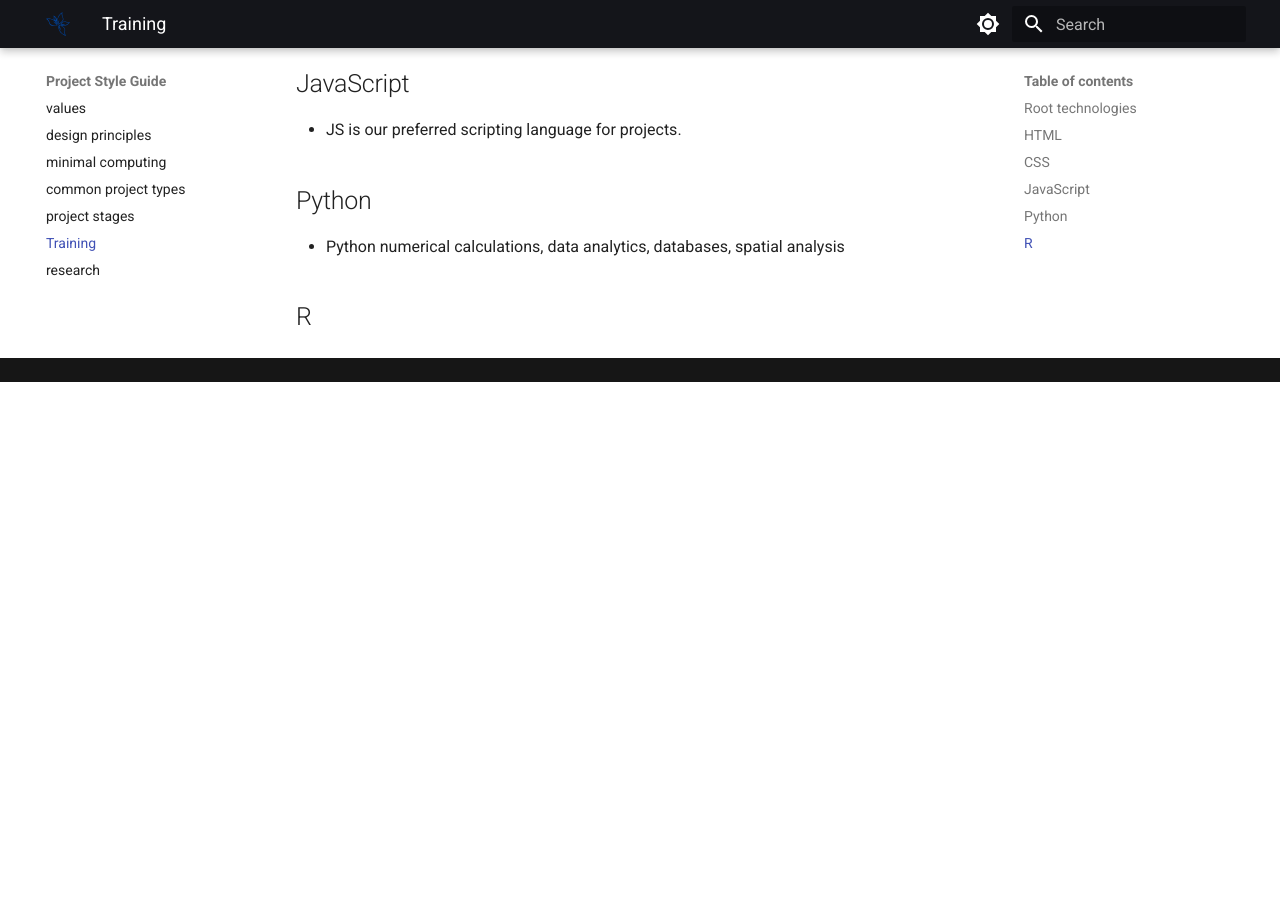
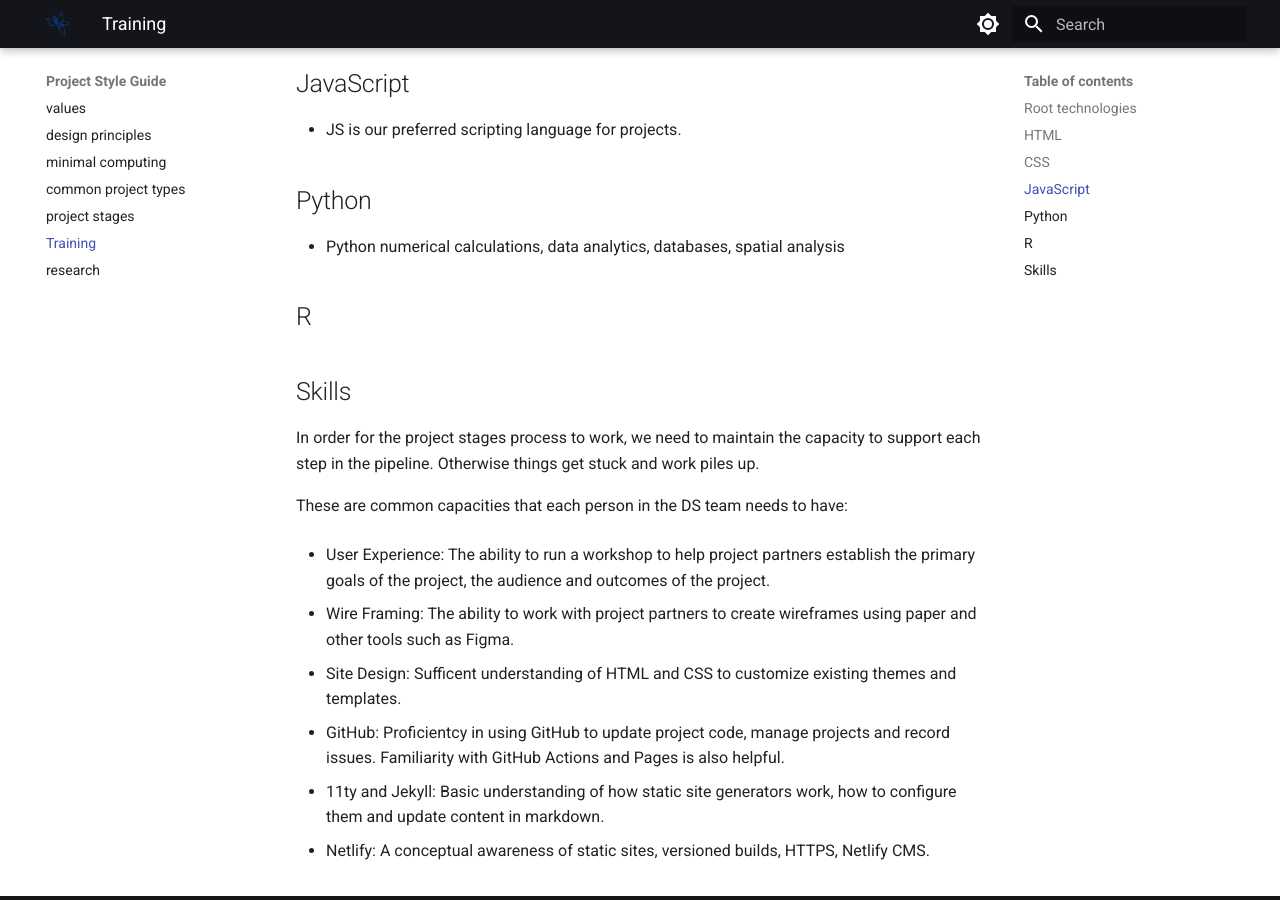
Before and after one commit to upenndigitalscholarship/style-guide, an MkDocs documentation site: the page built from docs/training.md, in a window 1280 px wide and 900 px high, scrolled down 524 px. Built offline with MkDocs 1.6.1 and Material for MkDocs 9.7.7, drawn with Linux system fonts in a browser that asks for light colours; before the commit the page ends 906 px from its top, so only the background shows below that.

Commit message:
add skills to training

```diff
--- a/docs/training.md
+++ b/docs/training.md
@@ -14,3 +14,20 @@ Rather than adopting specific solutions or framworks, we choose to focus on core
 ## Python
 - Python numerical calculations, data analytics, databases, spatial analysis
 ## R
+
+## Skills
+In order for the project stages process to work, we need to maintain the capacity to support each step in the pipeline. Otherwise things get stuck and work piles up.
+
+These are common capacities that each person in the DS team needs to have:
+
+- User Experience: The ability to run a workshop to help project partners establish the primary goals of the project, the audience and outcomes of the project.
+
+- Wire Framing: The ability to work with project partners to create wireframes using paper and other tools such as Figma.
+
+- Site Design: Sufficent understanding of HTML and CSS to customize existing themes and templates.
+
+- GitHub: Proficientcy in using GitHub to update project code, manage projects and record issues. Familiarity with GitHub Actions and Pages is also helpful.
+
+- 11ty and Jekyll: Basic understanding of how static site generators work, how to configure them and update content in markdown.
+
+- Netlify: A conceptual awareness of static sites, versioned builds, HTTPS, Netlify CMS.
```
Also changed, not shown: docs/design.md (+1 -0 lines), docs/index.md (+4 -0 lines).
